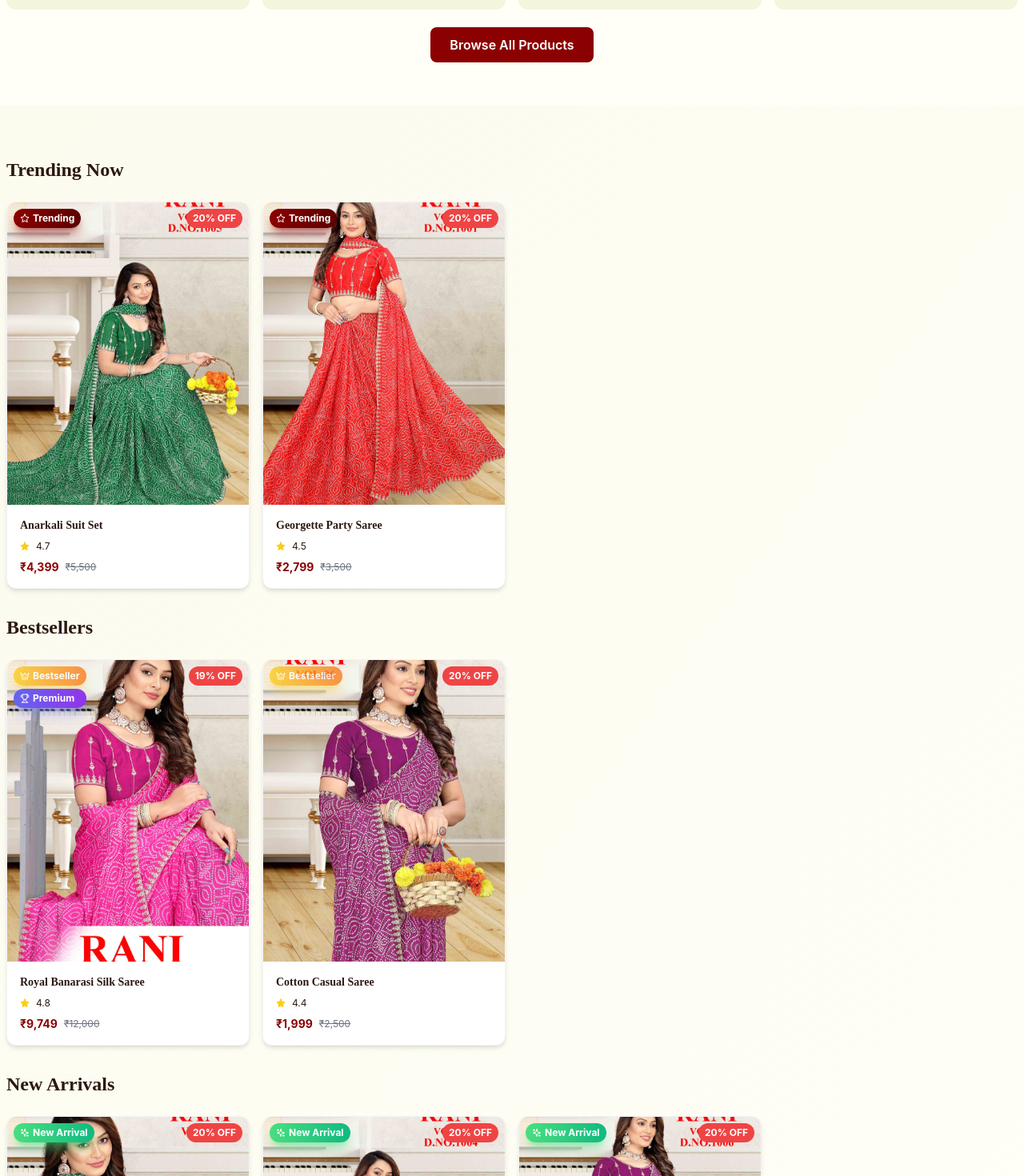
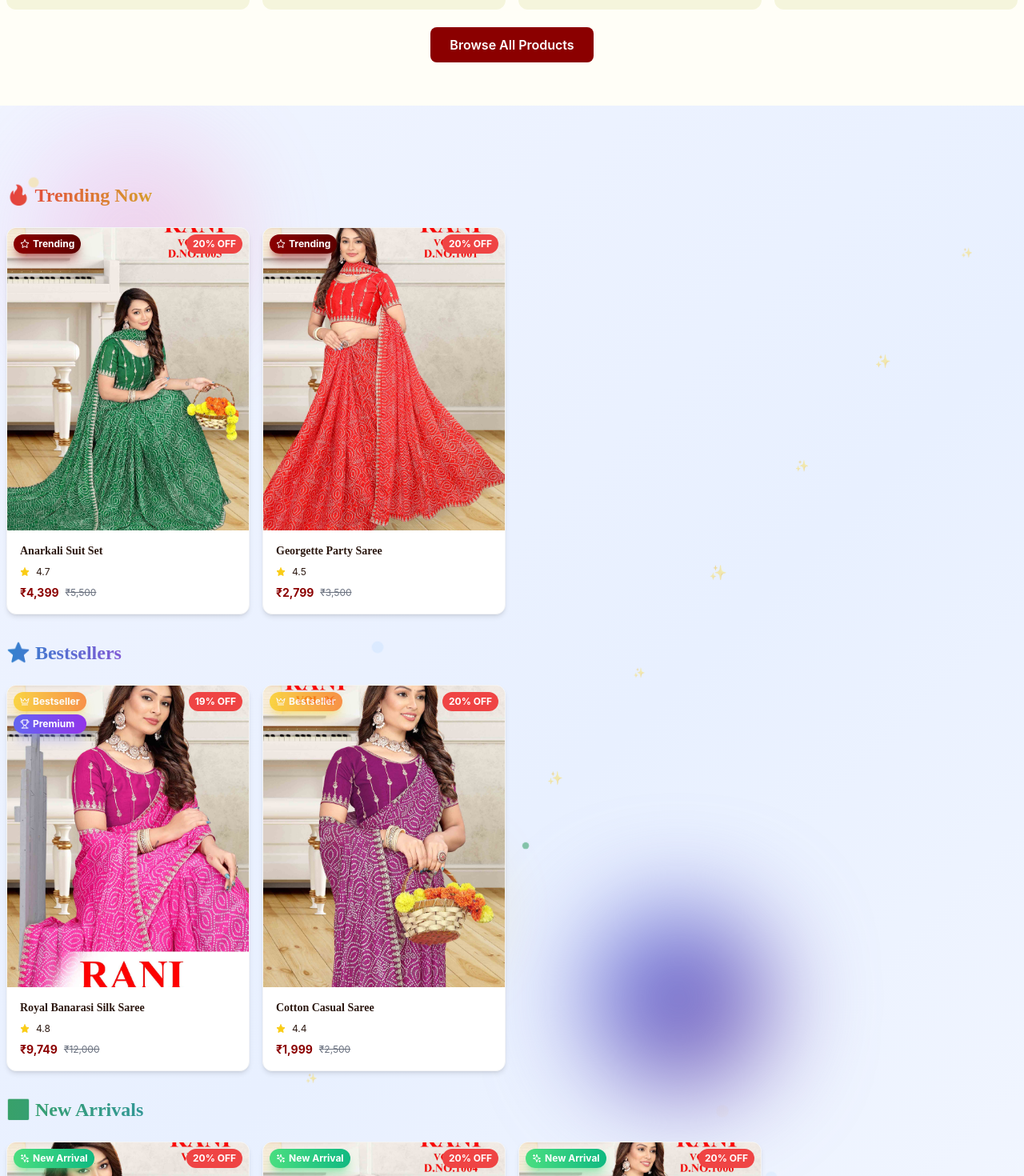
Before and after one commit to techroverteam-ux/saksham-fashion-zone, a Next.js app: page / in a window 1280 px wide. Shown: the part 1980-3450 px from the top of the page at 80% size. Built offline with nearby package versions, Linux system fonts and the light colour scheme.

Commit message:
feat: marketing carousels - auto-changing bg, floating orbs, sparkle dots, stars, gradient headings

```diff
--- a/pages/index.js
+++ b/pages/index.js
@@ -523,12 +523,71 @@ const HomePage = () => {
       </section>
 
       {/* Marketing Carousels */}
-      <section className="py-16 bg-gradient-to-br from-soft-beige/30 to-ivory-white">
-        <div className="w-full px-2 space-y-8">
+      <section className="py-16 relative overflow-hidden">
+        {/* Auto-changing animated background */}
+        <div
+          className="absolute inset-0"
+          style={{ animation: 'marketingBg 10s ease-in-out infinite' }}
+        />
+        {/* Large floating gradient orbs */}
+        <div className="absolute top-10 left-10 w-64 h-64 rounded-full blur-3xl opacity-25 float-animation" style={{ background: 'linear-gradient(135deg,#f093fb,#f5576c)', animationDelay: '0s' }} />
+        <div className="absolute bottom-10 right-10 w-72 h-72 rounded-full blur-3xl opacity-20 float-animation" style={{ background: 'linear-gradient(135deg,#4facfe,#00f2fe)', animationDelay: '2s' }} />
+        <div className="absolute top-1/2 left-1/3 w-48 h-48 rounded-full blur-2xl opacity-15 float-animation" style={{ background: 'linear-gradient(135deg,#f7971e,#ffd200)', animationDelay: '4s' }} />
+        <div className="absolute bottom-1/3 right-1/4 w-56 h-56 rounded-full blur-3xl opacity-18 float-animation" style={{ background: 'linear-gradient(135deg,#667eea,#764ba2)', animationDelay: '6s' }} />
+
+        {/* Sparkle dots scattered across */}
+        {[...Array(20)].map((_, i) => (
+          <div
+            key={i}
+            className="absolute w-2 h-2 rounded-full animate-ping"
+            style={{
+              background: ['#FFD700','#E53E3E','#38A169','#3182CE','#805AD5','#f093fb','#f7971e','#4facfe'][i % 8],
+              top: `${5 + (i * 4.5)}%`,
+              left: `${3 + (i * 4.8)}%`,
+              animationDelay: `${i * 0.3}s`,
+              animationDuration: '2.5s',
+              opacity: 0.6
+            }}
+          />
+        ))}
+
+        {/* Floating mini stars */}
+        {[...Array(12)].map((_, i) => (
+          <div
+            key={`star-${i}`}
+            className="absolute text-yellow-400 opacity-40"
+            style={{
+              top: `${10 + (i * 7)}%`,
+              right: `${5 + (i * 8)}%`,
+              animation: 'float 4s ease-in-out infinite',
+              animationDelay: `${i * 0.4}s`,
+              fontSize: ['12px','16px','14px','18px'][i % 4]
+            }}
+          >
+            ✨
+          </div>
+        ))}
+
+        <div className="relative z-10 w-full px-2 space-y-8">
+          <style>{`
+            @keyframes marketingBg {
+              0%   { background: linear-gradient(135deg, #fef9f0 0%, #fff8e1 50%, #fffef7 100%); }
+              20%  { background: linear-gradient(135deg, #fff0f5 0%, #ffe4f0 50%, #fff5fb 100%); }
+              40%  { background: linear-gradient(135deg, #f0fff4 0%, #e6ffed 50%, #f5fff8 100%); }
+              60%  { background: linear-gradient(135deg, #f0f4ff 0%, #e8f0ff 50%, #f5f8ff 100%); }
+              80%  { background: linear-gradient(135deg, #fdf0ff 0%, #f5e6ff 50%, #faf0ff 100%); }
+              100% { background: linear-gradient(135deg, #fef9f0 0%, #fff8e1 50%, #fffef7 100%); }
+            }
+          `}</style>
           {/* Trending Now */}
-          <div className="">
+          <div>
             <div className="flex items-center gap-2 mb-6">
-              <h3 className="text-2xl font-bold text-text-dark">Trending Now</h3>
+              <h3
+                className="text-2xl font-bold"
+                style={{ background: 'linear-gradient(90deg,#E53E3E,#D69E2E)', WebkitBackgroundClip: 'text', WebkitTextFillColor: 'transparent' }}
+              >
+                🔥 Trending Now
+              </h3>
             </div>
             <div className="grid grid-cols-2 md:grid-cols-4 gap-4">
               {featuredProducts.filter(p => p.badges?.includes('Trending')).slice(0, 4).map((product) => (
@@ -587,9 +646,14 @@ const HomePage = () => {
           </div>
 
           {/* Bestsellers */}
-          <div className="">
+          <div>
             <div className="flex items-center gap-2 mb-6">
-              <h3 className="text-2xl font-bold text-text-dark">Bestsellers</h3>
+              <h3
+                className="text-2xl font-bold"
+                style={{ background: 'linear-gradient(90deg,#3182CE,#805AD5)', WebkitBackgroundClip: 'text', WebkitTextFillColor: 'transparent' }}
+              >
+                ⭐ Bestsellers
+              </h3>
             </div>
             <div className="grid grid-cols-2 md:grid-cols-4 gap-4">
               {featuredProducts.filter(p => p.badges?.includes('Bestseller')).slice(0, 4).map((product) => (
@@ -648,9 +712,14 @@ const HomePage = () => {
           </div>
 
           {/* New Arrivals */}
-          <div className="">
+          <div>
             <div className="flex items-center gap-2 mb-6">
-              <h3 className="text-2xl font-bold text-text-dark">New Arrivals</h3>
+              <h3
+                className="text-2xl font-bold"
+                style={{ background: 'linear-gradient(90deg,#38A169,#319795)', WebkitBackgroundClip: 'text', WebkitTextFillColor: 'transparent' }}
+              >
+                🆕 New Arrivals
+              </h3>
             </div>
             <div className="grid grid-cols-2 md:grid-cols-4 gap-4">
               {featuredProducts.filter(p => p.badges?.includes('New Arrival')).slice(0, 4).map((product) => (
```
